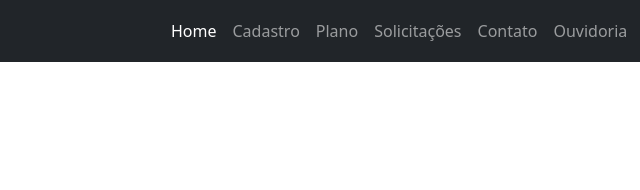
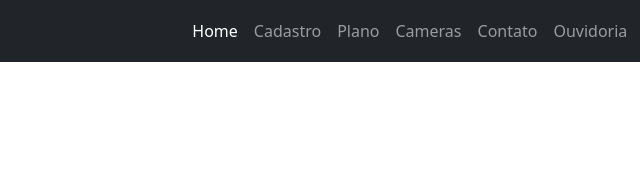
Before and after one commit to thiago-sl/login-, a plain HTML site: page principal.html in a window 1280 px wide. Shown: the top 190 px of the page, 484-1124 px from the left. Drawn offline with Linux system fonts and the light colour scheme.

Commit message:
camera
solicitaçao/camera

```diff
--- a/principal.html
+++ b/principal.html
@@ -31,7 +31,7 @@
           <a class="nav-link" href="#">Plano</a>
         </li>
         <li class="nav-item">
-          <a class="nav-link" href="#">Solicitações</a>
+          <a class="nav-link" href="#">Cameras</a>
         </li>
         <li class="nav-item">
           <a class="nav-link" href="#">Contato</a>
```
